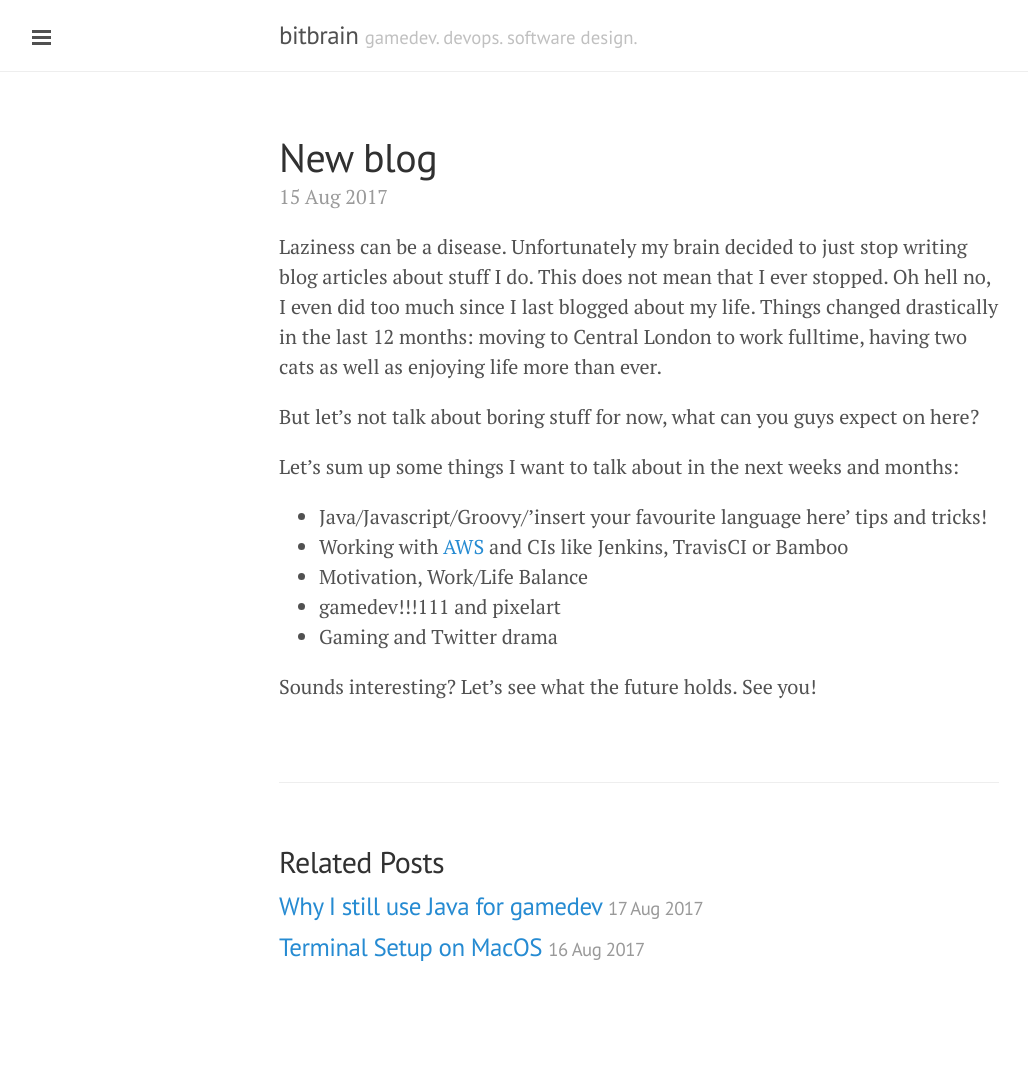
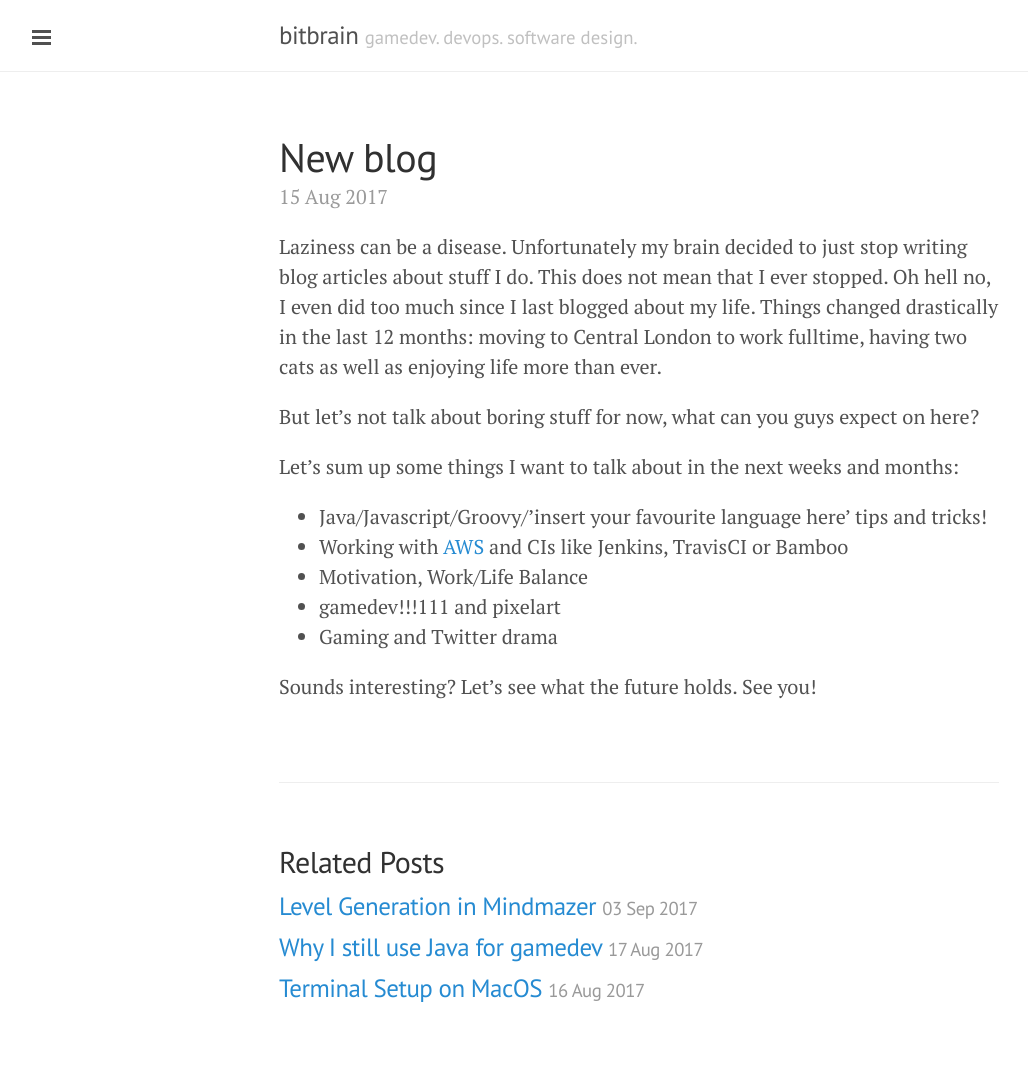
Before and after one commit to bitbrain/bitbrain.github.io, a Jekyll site: the page built from _posts/2017-08-15-new-blog.md, in a window 1280 px wide. Shown: the whole page, without its empty margins (1-1029 px from the left). Built offline with Jekyll 4.4.1, drawn with Linux system fonts in a browser that asks for light colours; before the commit the page ends 1023 px from its top, so only the background shows below that; some of the changed lines change nothing that is shown.

Commit message:
Add missing article

````diff
--- a/_posts/2017-09-03-level-generation-in-mindmazer.md
+++ b/_posts/2017-09-03-level-generation-in-mindmazer.md
@@ -2,7 +2,7 @@
 layout: post
 title: Level Generation in Mindmazer
 description: This article shows how I generated levels for my libgdx game and how I applied seeding to generate them.
-published: false
+published: true
 ---
 Today I want to talk about my project [mindmazer](https://github.com/bitbrain/mindmazer). In this simple 2D puzzle game the player has to remember a certain path to progress to the next stage. When starting this project I had to decide if I give the player a static list of predefined levels. After some time I decided against it and went for a procedural generation approach. In this article I am going to explain how these levels are generated.
 
@@ -58,5 +58,3 @@ We now call a so called `BiomFactory` which creates a Biom object for us:
 Biom biom = biomFactory.create(L_SHAPE);
 ```
 If you are interested in how this factory works internally [check out the code on Github](https://github.com/bitbrain/mindmazer/blob/master/core/src/de/bitbrain/mindmazer/levelgen/BiomFactory.java).
-
-# Level Composition
````
